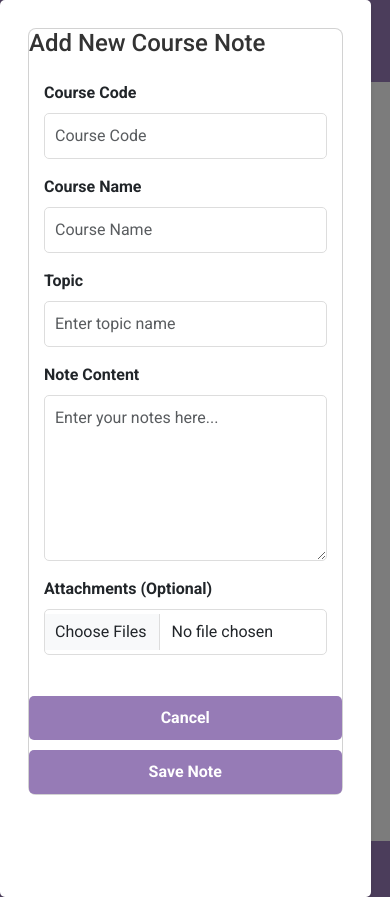
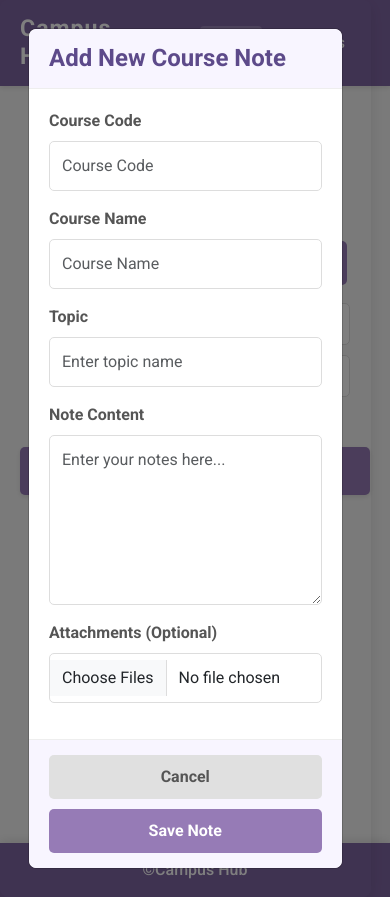
Before and after one commit to gmohamme4/Itcs333-project4, a PHP site: page /Notes/notes.html in a window 390 px wide, after a click on "Add New Note". Run offline with PHP 8.4, Linux system fonts and the light colour scheme.

Commit message:
last css fixes

```diff
--- a/Notes/notes.css
+++ b/Notes/notes.css
@@ -1,21 +1,58 @@
-
 body {
-  background-color: #f9f9f9;
+  background-color: #f5f5f5;
   font-family: 'Roboto', sans-serif;
   margin: 0;
+  padding-bottom: 60px; /* Added padding to prevent footer overlap */
 }
 
-
 h1 {
-  color: #333;
+  color: #967bb6;
   text-align: center;
-  margin-bottom: 1.5rem;
+  margin: 2rem 0;
   font-size: 2.5rem;
+  font-weight: 700;
 }
 
+/* Improved topnav styling */
+.topnev {
+  background-color: #7f66a3;
+  color: white;
+  padding: 15px 20px;
+  box-shadow: 0 2px 5px rgba(0, 0, 0, 0.1);
+  display: flex;
+  align-items: center;
+}
 
+.logo h3 {
+  margin: 0;
+  font-weight: 700;
+  letter-spacing: 1px;
+}
+
+.bar {
+  display: flex;
+  margin-left: 30px;
+}
+
+.bar a {
+  color: white;
+  margin: 0 15px;
+  text-decoration: none;
+  font-weight: 500;
+  transition: all 0.3s ease;
+  padding: 5px 10px;
+  border-radius: 4px;
+}
+
+.bar a:hover, .bar a.active {
+  background-color: rgba(255, 255, 255, 0.2);
+}
+
+/* Search and filter section */
 .search-filter {
   margin: 30px 0;
+  padding: 20px;
+  border-radius: 8px;
 }
 
 .search {
@@ -23,40 +60,65 @@
   align-items: center;
   gap: 10px;
   justify-content: center;
-  margin-bottom: 10px;
+  margin-bottom: 15px;
 }
 
 .search input {
   width: 70%;
+  padding: 10px 15px;
+  border: 1px solid #ddd;
+  border-radius: 5px;
+  transition: border-color 0.3s;
+}
+
+.search input:focus {
+  border-color: #967bb6;
+  outline: none;
+  box-shadow: 0 0 0 2px rgba(150, 123, 182, 0.2);
 }
 
 .search-btn {
-  margin: 3px ;
+  margin: 3px;
   background-color: #967bb6;
   color: white;
   border: none;
-  padding: 5px 15px;
+  padding: 10px 20px;
   border-radius: 5px;
   font-weight: bold;
-  transition: background-color 0.3s;
+  transition: all 0.3s;
 }
 
 .search-btn:hover {
   background-color: #7f66a3;
+  transform: translateY(-2px);
+  box-shadow: 0 2px 5px rgba(0, 0, 0, 0.1);
 }
 
 .filter {
   display: flex;
-  gap: 29px;
+  gap: 20px;
+  justify-content: center;
 }
 
 .filter-dropdown {
   width: 45%;
+  padding: 8px;
+  border: 1px solid #ddd;
+  border-radius: 5px;
+  background-color: white;
+  color: #333;
+  transition: border-color 0.3s;
+  height: 75%;
 }
 
+.filter-dropdown:focus {
+  border-color: #967bb6;
+  outline: none;
+}
 
+/* Add note button */
 .add-note {
-  margin-top: 30px;
+  margin: 30px 0;
   text-align: center;
 }
 
@@ -64,23 +126,29 @@
   background-color: #967bb6;
   color: white;
   border: none;
-  padding: 5px;
+  padding: 12px 25px;
   border-radius: 5px;
   font-weight: bold;
-  transition: background-color 0.3s;
-  width: 50%;
+  transition: all 0.3s;
+  width: 220px;
+  box-shadow: 0 2px 5px rgba(0, 0, 0, 0.1);
 }
 
 .add-note-btn:hover {
   background-color: #7f66a3;
+  transform: translateY(-2px);
+  box-shadow: 0 3px 8px rgba(0, 0, 0, 0.15);
 }
 
+.add-note-btn i {
+  margin-right: 8px;
+}
 
+/* Note modal styling */
 .add-note-page {
-  background-color: #fff;
   padding: 20px;
-  border-radius: 5px;
-  box-shadow: 0 2px 5px rgba(0, 0, 0, 0.1);
+  border-radius: 8px;
+  box-shadow: 0 5px 15px rgba(0, 0, 0, 0.1);
   width: 80%;
   max-width: 600px;
   margin: 0 auto;
@@ -90,17 +158,29 @@
   display: flex;
   justify-content: space-between;
   align-items: center;
+  padding: 15px 20px;
+  border-bottom: 1px solid #eee;
+  background-color: #f8f5ff;
+  border-radius: 8px 8px 0 0;
 }
 
 .note-title {
   font-size: 1.5rem;
-  color: #333;
+  color: #5d4a8a;
+  font-weight: 600;
+  margin: 0;
 }
 
 .btn-close {
   background: transparent;
   border: none;
   font-size: 1.2rem;
+  color: #888;
+  transition: color 0.3s;
+}
+
+.btn-close:hover {
+  color: #333;
 }
 
 .note-body {
@@ -108,239 +188,208 @@
 }
 
 .note-container .form-label {
-  font-weight: bold;
+  font-weight: 600;
+  color: #555;
+  margin-bottom: 8px;
+  display: block;
 }
 
 .notes-page {
   padding: 20px;
-}
-
-.notes-page :h1 {
-  color: #f9f9f9;
+  max-width: 1200px;
+  margin: 0 auto;
 }
 
 .note-container input,
 .note-container textarea,
 .note-container select {
   width: 100%;
-  padding: 10px;
+  padding: 12px;
   border: 1px solid #ddd;
   border-radius: 5px;
   margin-bottom: 15px;
+  transition: all 0.3s;
 }
 
 .note-container input:focus,
 .note-container textarea:focus,
 .note-container select:focus {
   border-color: #967bb6;
+  outline: none;
+  box-shadow: 0 0 0 2px rgba(150, 123, 182, 0.2);
 }
 
 .note-footer {
   display: flex;
   justify-content: space-between;
   align-items: center;
+  padding: 15px 20px;
+  border-top: 1px solid #eee;
+  background-color: #f8f5ff;
+  border-radius: 0 0 8px 8px;
 }
 
 .cancel-btn,
 .save-btn {
-  background-color: #967bb6;
-  color: white;
-  border: none;
   padding: 10px 20px;
   border-radius: 5px;
   font-weight: bold;
-  transition: background-color 0.3s;
+  transition: all 0.3s;
   width: 48%;
+  border: none;
 }
 
-.cancel-btn:hover,
+.cancel-btn {
+  background-color: #e0e0e0;
+  color: #555;
+}
+
+.cancel-btn:hover {
+  background-color: #d0d0d0;
+}
+
+.save-btn {
+  background-color: #967bb6;
+  color: white;
+}
+
 .save-btn:hover {
   background-color: #7f66a3;
 }
 
-
-.cancel-btn {
-  background-color: #967bb6;
+/* Notes list styling */
+#notesList {
+  display: grid;
+  grid-template-columns: repeat(auto-fill, minmax(300px, 1fr));
+  gap: 20px;
+  margin-top: 30px;
 }
 
-.cancel-btn:hover {
-  background-color: #7f66a3;
+.note-card {
+  background-color: #fff;
+  border-radius: 8px;
+  box-shadow: 0 2px 10px rgba(0, 0, 0, 0.05);
+  padding: 20px;
+  transition: all 0.3s;
+  border-left: 4px solid #967bb6;
 }
 
-
-.mb-3 {
-  margin-bottom: 15px;
+.note-card:hover {
+  transform: translateY(-5px);
+  box-shadow: 0 5px 15px rgba(0, 0, 0, 0.1);
 }
 
+.note-card h3 {
+  margin-top: 0;
+  color: #5d4a8a;
+  font-size: 1.3rem;
+}
+
+.note-card p {
+  color: #666;
+  margin: 10px 0;
+}
+
+.note-card .course-code {
+  display: inline-block;
+  background-color: #f0ebf8;
+  color: #7f66a3;
+  padding: 3px 8px;
+  border-radius: 4px;
+  font-size: 0.85rem;
+  margin-bottom: 10px;
+}
+
+.note-card .topic {
+  font-weight: 500;
+  color: #444;
+}
+
+.note-actions {
+  display: flex;
+  justify-content: flex-end;
+  gap: 10px;
+  margin-top: 15px;
+}
+
+.note-actions button {
+  background: none;
+  border: none;
+  color: #967bb6;
+  cursor: pointer;
+  transition: color 0.3s;
+}
+
+.note-actions button:hover {
+  color: #7f66a3;
+}
+
+/* Footer styling */
+footer {
+  background-color: #7f66a3;
+  color: #fff;
+  padding: 15px 0;
+  text-align: center;
+  position: fixed;
+  bottom: 0;
+  left: 0;
+  width: 100%;
+  box-shadow: 0 -2px 10px rgba(0, 0, 0, 0.1);
+}
+
+footer p {
+  margin: 0;
+  font-weight: 500;
+}
+
+/* Responsive styles */
 @media (max-width: 768px) {
+  .filter {
+    flex-direction: column;
+    gap: 10px;
+  }
+
+  .filter-dropdown {
+    width: 100%;
+  }
+
+  .search {
+    width: 100%;
+  }
+
+  .search input {
+    width: 100%;
+  }
+
 
   .add-note-btn {
     width: 100%;
-    margin-top: 20px;
-  }
-
-  .note-body {
-    padding: 15px;
-  }
-
-  .note-container input,
-  .note-container textarea,
-  .note-container select {
-    margin-bottom: 10px;
   }
 
   .note-footer {
     flex-direction: column;
+    gap: 10px;
   }
 
   .cancel-btn,
   .save-btn {
     width: 100%;
-    margin-top: 10px;
   }
 
   .add-note-page {
     width: 95%;
-    max-width: 500px;
+  }
+
+  #notesList {
+    grid-template-columns: 1fr;
   }
 }
 
-p {
-  margin: 0;
-}
-
-footer {
-  background-color: #967bb6;
-  color: #fff;
-  padding: 1rem 0;
-  text-align: center;
-  position: fixed;
-  bottom: 0;
-  left: 0;
-  width: 100%;
-}
-
-
-@media (max-width: 768px) {
-  .container {
-    padding: 10px;
-  }
-
-  .news-item {
-    padding: 10px;
-  }
-
-  .col-lg-4 {
-    margin-top: 20px;
-  }
-}
-
-.img-fluid {
-  border-radius: 3px;
-  box-shadow: 0 2px 4px rgb(255, 255, 255);
-}
-
-.right {
-  margin-bottom: 10px;
-}
-
-.recent-news {
-  border: 1px solid #ddd;
-  border-radius: 5px;
-  overflow: hidden;
-  background-color: #fff;
-  box-shadow: 0 2px 4px rgb(255, 255, 255);
-}
-
-.recent-news h5 {
-  background-color: #967bb6;
-  color: white;
-  padding: 12px 15px;
-  margin: 0;
-  font-weight: 500;
-}
-
-.recent {
-  padding: 15px;
+/* Additional utility classes */
+.mb-3 {
   margin-bottom: 15px;
 }
 
-.recent a {
-  display: block;
-  padding: 8px 0;
-  border-bottom: 1px solid #eee;
-  color: #333;
-  text-decoration: none;
+.mt-4 {
+  margin-top: 20px;
 }
-
-.recent a:last-child {
-  border-bottom: none;
-}
-
-.recent a:hover {
-  color: #967bb6;
-}
-
-footer {
-  background-color: #967bb6;
-  color: #fff;
-  padding: 1rem 0;
-  text-align: center;
-}
-
-.topnev {
-  background-color: #967bb6;
-  color: white;
-  padding: 10px;
-}
-
-.logo h3 {
-  margin: 0;
-}
-
-.bar {
-  display: flex;
-  justify-content: space-around;
-  align-items: center;
-  margin-right: 80%;
-}
-
-.bar a {
-  color: white;
-  margin: 5px;
-  text-decoration: none;
-}
-
-.search {
-  margin-left: auto;
-}
-
-.dropdown {
-  position: relative;
-  display: inline-block;
-}
-
-.dropdown-content {
-  display: none;
-  position: absolute;
-  background-color: #f1f1f1;
-  min-width: 160px;
-  box-shadow: 0px 8px 16px 0px rgb(255, 255, 255);
-  z-index: 1;
-}
-
-.dropbtn {
-  background-color: #967bb6;
-  color: white;
-  border: 1px solid #fff;
-  padding: 2px 6px;
-  cursor: pointer;
-}
-
-button, select {
-  background-color: #967bb6;
-  color: white;
-  border: 1px solid #fff;
-  padding: 2px 6px;
-  cursor: pointer;
-}
```
